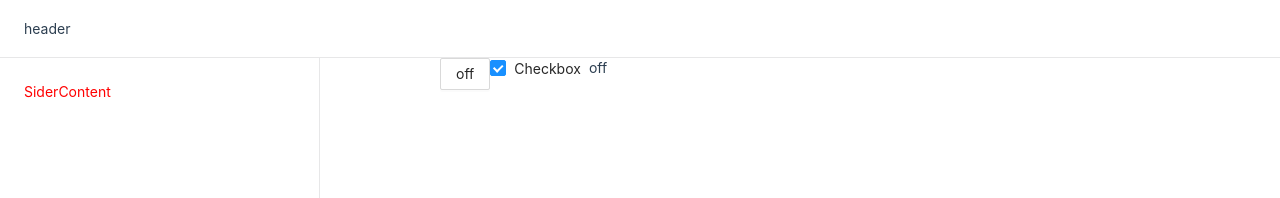
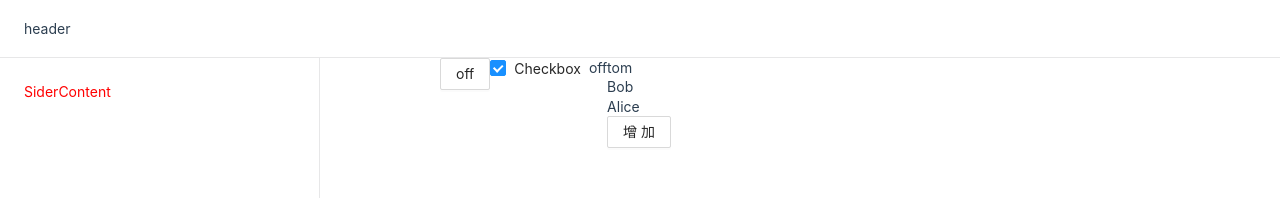
Before and after one commit to typhoonIscoming/react-template, a React app: page /home in a window 1280 px wide. Shown: the top 198 px of the page. Built offline with nearby package versions, Linux system fonts and the light colour scheme.

Commit message:
mod: Content-Security-Policy设置让网站的所有http请求都变成https了

```diff
--- a/index.html
+++ b/index.html
@@ -7,7 +7,7 @@
         name="viewport"
         content="width=device-width,initial-scale=1.0,maximum-scale=1.0,minimum-scale=1.0,viewport-fit=cover"
     />
-    <meta http-equiv="Content-Security-Policy" content="upgrade-insecure-requests" />
+    <!-- <meta http-equiv="Content-Security-Policy" content="upgrade-insecure-requests" /> -->
     <title><%= htmlWebpackPlugin.options.title %></title>
 </head>
 <body>
--- a/src/views/home/index.js
+++ b/src/views/home/index.js
@@ -3,17 +3,25 @@ import Layout from '@/components/layout';
 import RouterContext from '@/context/routerContext';
 
 import { Button, Checkbox } from 'antd';
-import { CSSTransition, SwitchTransition } from 'react-transition-group';
+import { CSSTransition, SwitchTransition, TransitionGroup } from 'react-transition-group';
 
 import './home.scss';
 
 export default function Home(props) {
     const [isAccess, setAccess] = useState(false);
     const [checked, setChecked] = useState(true);
+    const arr = [{ name: 'tom' }, { name: 'Bob' }, { name: 'Alice' }];
+    const [list, setList] = useState(arr)
     const onChange = (e) => {
         console.log('checked = ', e.target.checked);
         setChecked(!checked);
     };
+    const onSetList = () => {
+        const random = Math.floor(Math.random() * 100);
+        setList((list) => {
+            return list.concat([{ name: `bob_${random}` }])
+        })
+    }
     return (
         <RouterContext.Provider value={props}>
             <Layout className="LayoutHome">
@@ -33,6 +41,22 @@ export default function Home(props) {
                                 </span>
                         </CSSTransition>
                     </SwitchTransition>
+                    <div>
+                        <TransitionGroup>
+                            {
+                                list.map((item, index) => {
+                                    return (
+                                        <CSSTransition classNames="friend" timeout={300} key={index}>
+                                        <div>{item.name}</div>
+                                        </CSSTransition>
+                                    )
+                                })
+                            }
+                        </TransitionGroup>
+                        <Button onClick={onSetList}>
+                            增加
+                        </Button>
+                    </div>
                 </div>
             </Layout>
         </RouterContext.Provider>
--- a/webpack.dev.js
+++ b/webpack.dev.js
@@ -7,7 +7,7 @@ const baseConfig = require('./webpack.config');
 const config = require('./config');
 
 const PORT = process.env.PORT && Number(process.env.PORT) || config.dev.port;
-const HOST = `localhost`;
+const HOST = config.getIP();
 
 const options = {
     hot: true,
```
